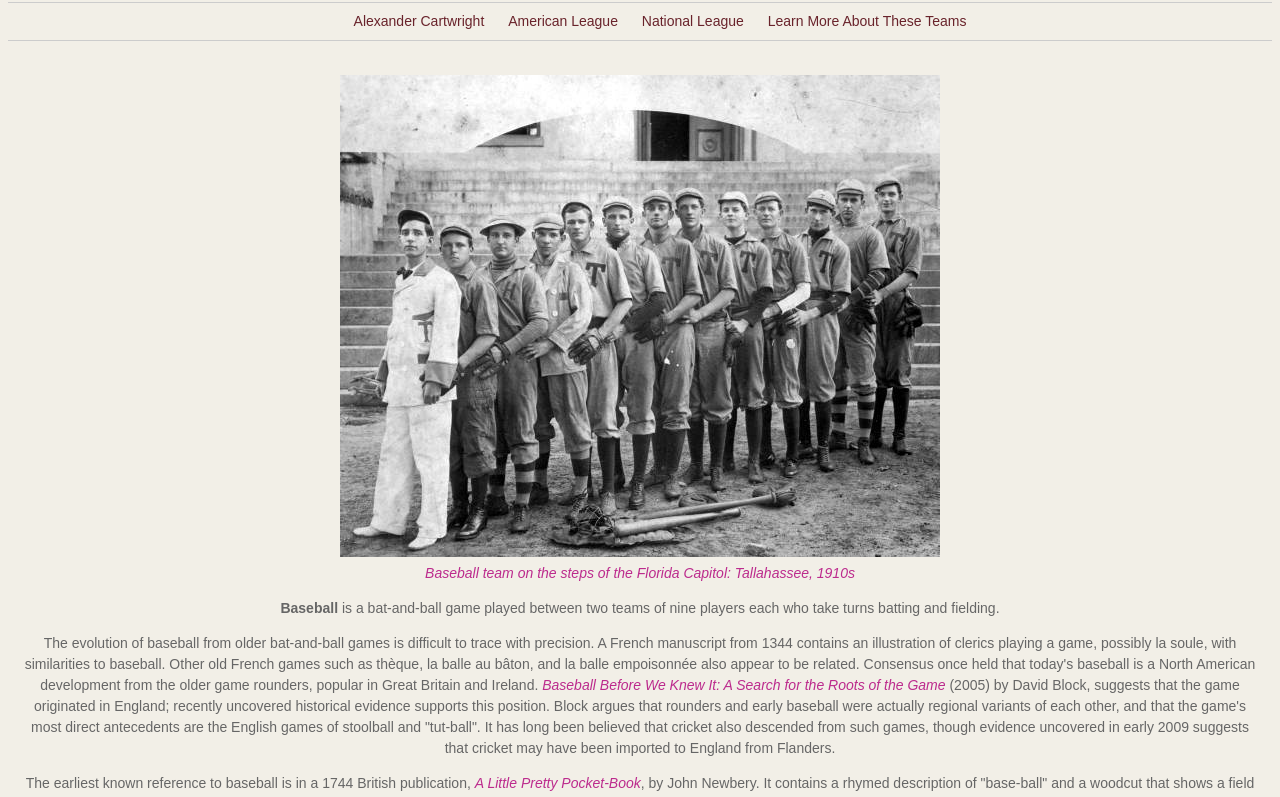
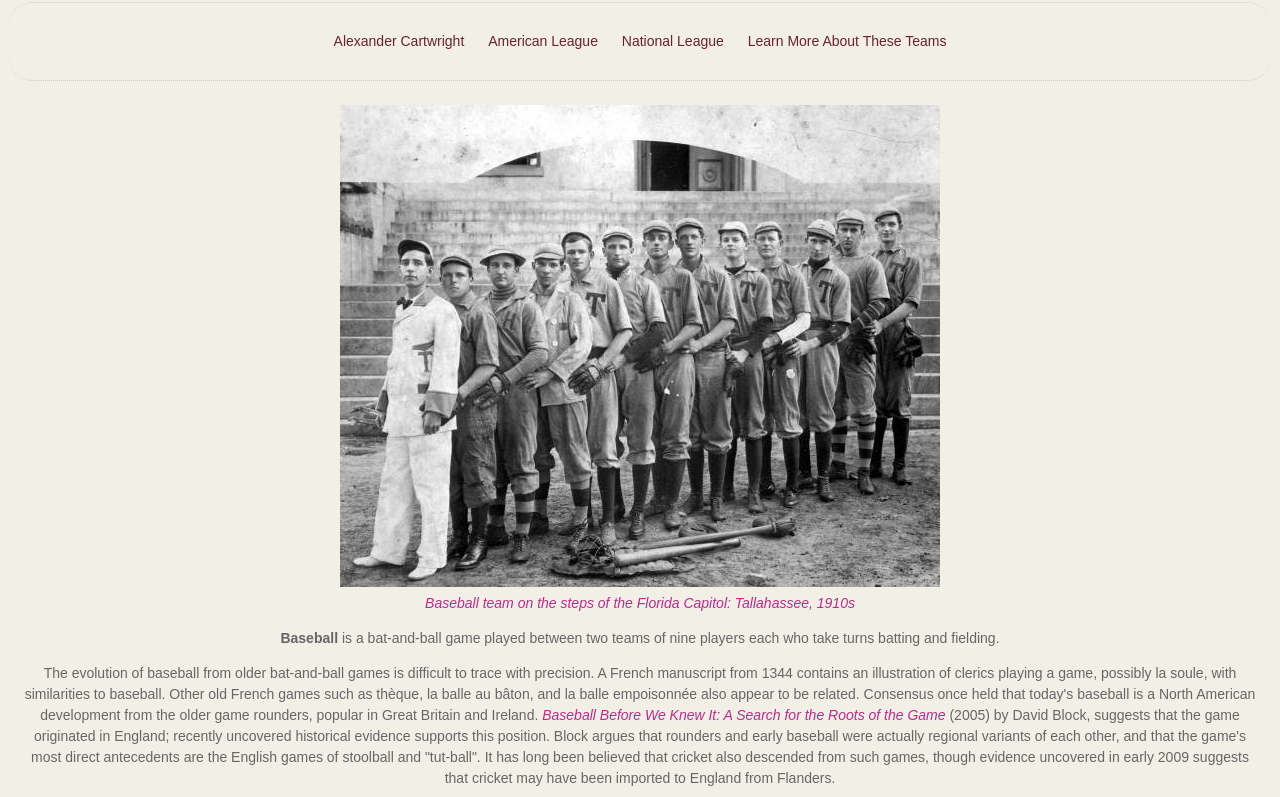
Before and after one commit to easutton/dws1, a plain HTML site: page sutton-elizabeth-project2/index.html in a window 1280 px wide. Shown: the part 64-861 px from the top of the page. Drawn offline with Linux system fonts and the light colour scheme.

Commit message:
Getting tedious

```diff
--- a/sutton-elizabeth-project2/css/styles.css
+++ b/sutton-elizabeth-project2/css/styles.css
@@ -8,19 +8,20 @@ body {
 	background-color: rgba(207,192,162,0.25);
 	text-align: center;
 	line-height: 125%;
+	width: auto;
+	height: auto;
 	}
 
 header {
 	text-align: center;
 	border: 0;
-	padding: 10px auto;
-	margin: 10px auto;
 	width:100%;
 	}
 
 .nav {
-	border: 1px solid #ccc;
+	border: 1px dotted #ccc;
 	border-width: 1px 0;
+	border-radius: 25px;
 	list-style: none;
 	margin: 0;
 	padding: 0;
@@ -29,7 +30,6 @@ header {
 
 .nav li {
 	display: inline;
-	list-style-position: inside;
 	}
 
 .nav a {
@@ -57,6 +57,22 @@ em {
 	color:#BC2B8D;
 	}
 
+ul {
+	list-style-position: outside;
+	padding: 20px;
+	border:
+	}
+
+li 	{
+	list-style-type: square;
+	}
+
+ul2 {
+	width: 100%;
+	padding: 20px;
+	margin: 25px;
+	}
+
 #content {
 	text-align: center;
 	line-height: 150%;
@@ -71,7 +87,7 @@ text-decoration: none;
 
 /* visited link */
 a:visited {
-color: #BC2B8D;
+color: #69232B;
 text-decoration: none;
 }
 
--- a/sutton-elizabeth-project2/index.html
+++ b/sutton-elizabeth-project2/index.html
@@ -54,7 +54,7 @@
 		<p>From Wikipedia, the free encyclopedia - https://en.wikipedia.org/wiki/Baseball</p>
 	</article><!-- end of first article -->
 
-		<p><a href="#top">top of page</a></p>
+		<p><a href="#top">(top of page)</a></p>
 
 	<article><!-- begin second article -->
 		<h2>Baseball Leagues Today</h2>
@@ -62,7 +62,7 @@
 		<p>Today, <abbr title="Major League Baseball">MLB</abbr> is composed of thirty teams: Twenty-nine in the United States and one in Canada. Teams play 162 games each season and five teams in each league advance to a four-round postseason tournament that culminates in the World Series, a best-of-seven championship series between the two league champions that dates to 1903. Baseball broadcasts are aired throughout North America and in several other countries throughout the world. Games are aired on television, radio, and the Internet. MLB has the highest season attendance of any sports league in the world with more than 74 million spectators in 2013.</p>
 
 		<h3 id="american"><strong>American League</strong></h3>
-		<ul>
+		<ul2>
 			<li>Baltimore Orioles</li>
 			<li>Boston Red Sox</li>
 			<li>New York Yankees</li>
@@ -78,12 +78,12 @@
 			<li>Oakland Athletics</li>
 			<li>Seattle Mariners</li>
 			<li>Texas Rangers</li>
-			</ul>
+			</ul2>
 
-		<p><a href="#top">top of page</a></p>
+		<p><a href="#top">(top of page)</a></p>
 
 		<h3 id="national"><strong>National League</strong></h3>
-		<ul>
+		<ul2>
 			<li>Atlanta Braves</li>
 			<li>Miami Marlins</li>
 			<li>New York Mets</li>
@@ -99,12 +99,12 @@
 			<li>Los Angeles Dodgers</li>
 			<li>San Diego Padres</li>
 			<li>San Francisco Giants</li>
-			</ul>
+			</ul2>
 
 		<p>From <a href="https://en.wikipedia.org/wiki/Main_Page" title="Wikipedia">Wikipedia</a>, the free encyclopedia - https://en.wikipedia.org/wiki/Major_League_Baseball</p>
 	</article><!-- end of second article -->
 
-		<p><a href="#top">top of page</a></p>
+		<p><a href="#top">(top of page)</a></p>
 
 	<aside><!-- begin sidebar -->
 		<h3 id="learnmore">Learn More About These Teams:</h3>
@@ -149,7 +149,7 @@
 		</figure>
 	</aside><!-- end sidebar -->
 
-	<p><a href="#top">top of page</a></p>
+	<p><a href="#top">(top of page)</a></p>
 
 	</body>
 </html>
```
